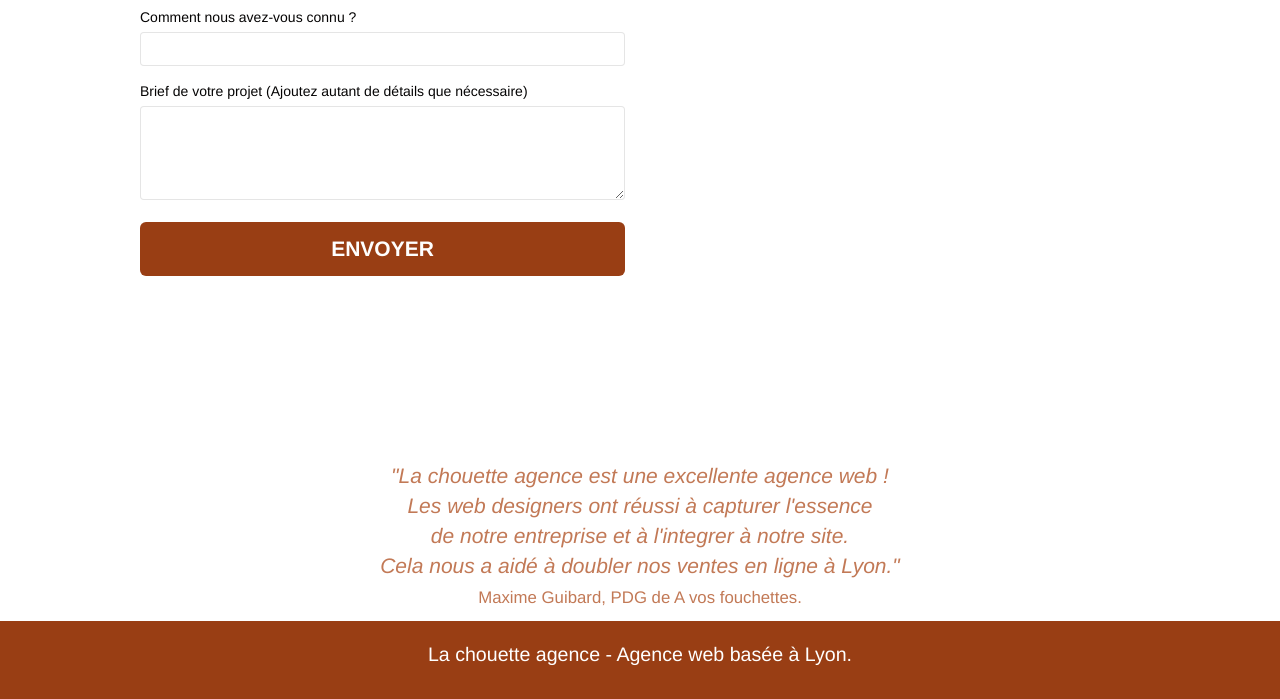
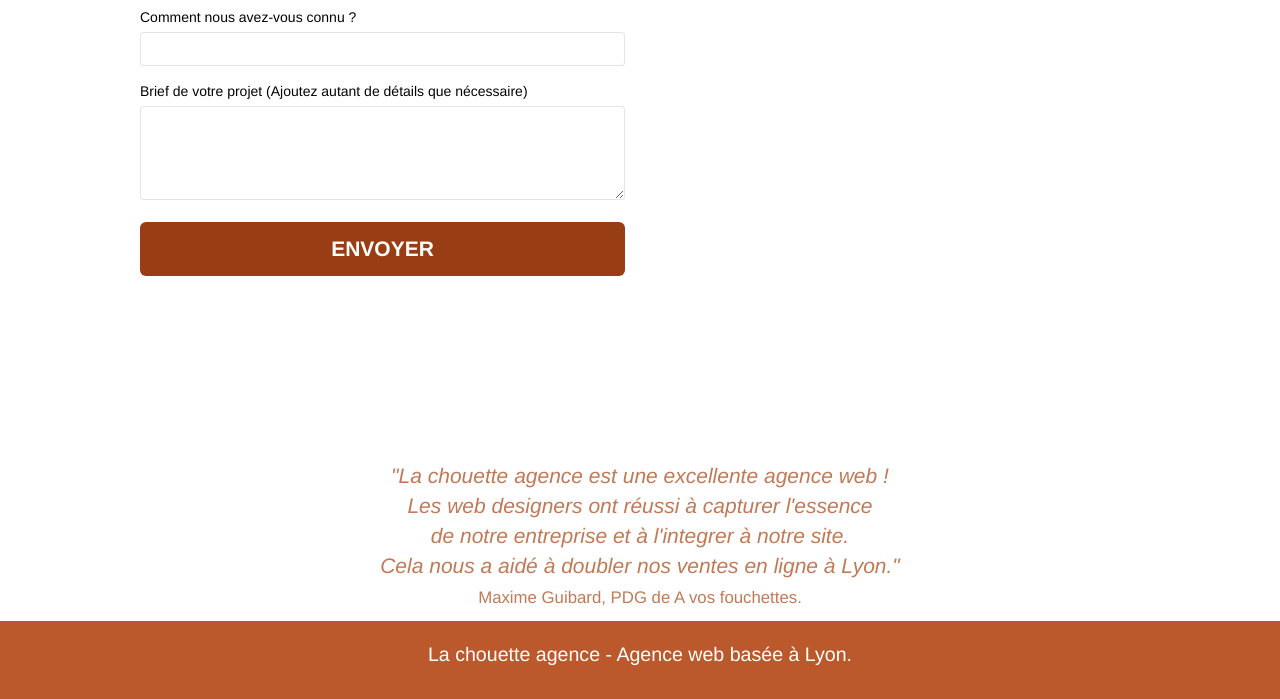
Before and after one commit to MARJAOUI/soutenancep4, a website: page page2.html in a window 1280 px wide. Shown: the part 688-1387 px from the top of the page. Drawn offline with nearby package versions, Linux system fonts and the light colour scheme; files that its build step writes are made by us from their sources; files whose address does not match are found by name.

Commit message:
modification background color pour ameliorer le contraste

```diff
--- a/style.css
+++ b/style.css
@@ -731,7 +731,7 @@ h4 {
 }
 
 .bgc-atomic-tangerine {
-    background-color: #993e14;        /*    #F3976C    */
+    background-color: #bb592c;        /*    #F3976C    */
 }
 
 .tc-white {
```
